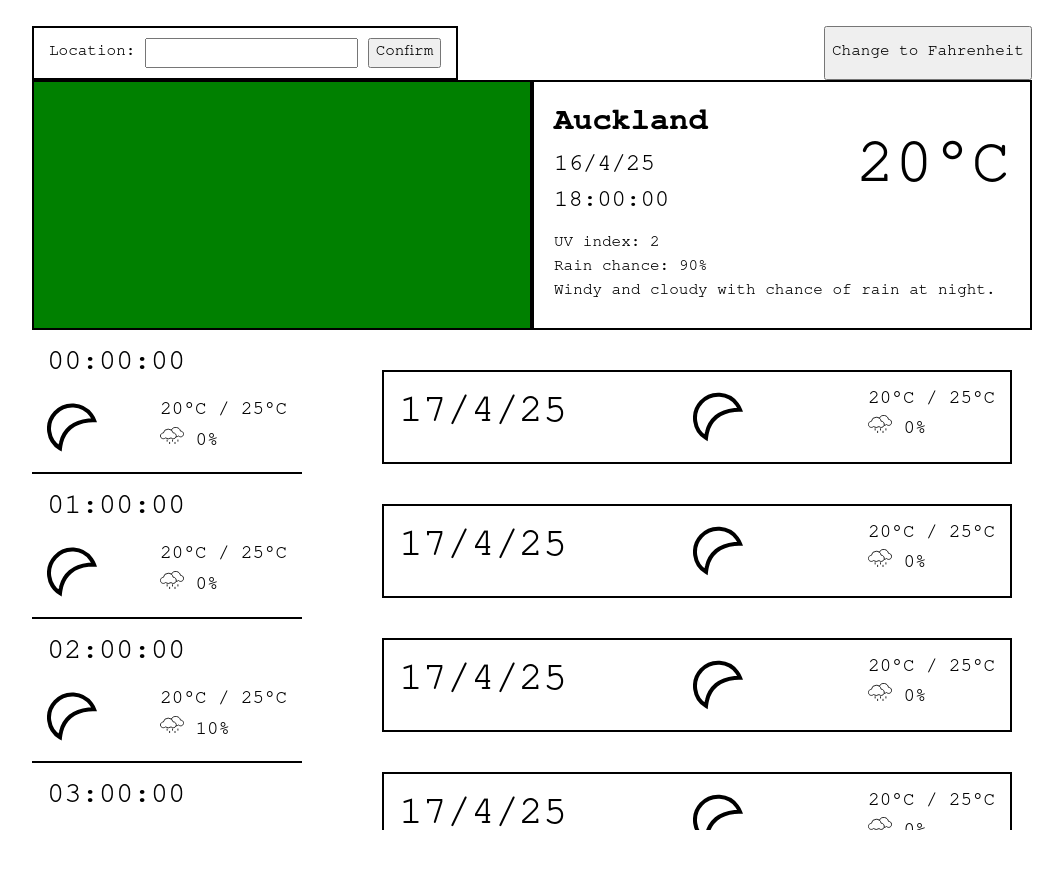
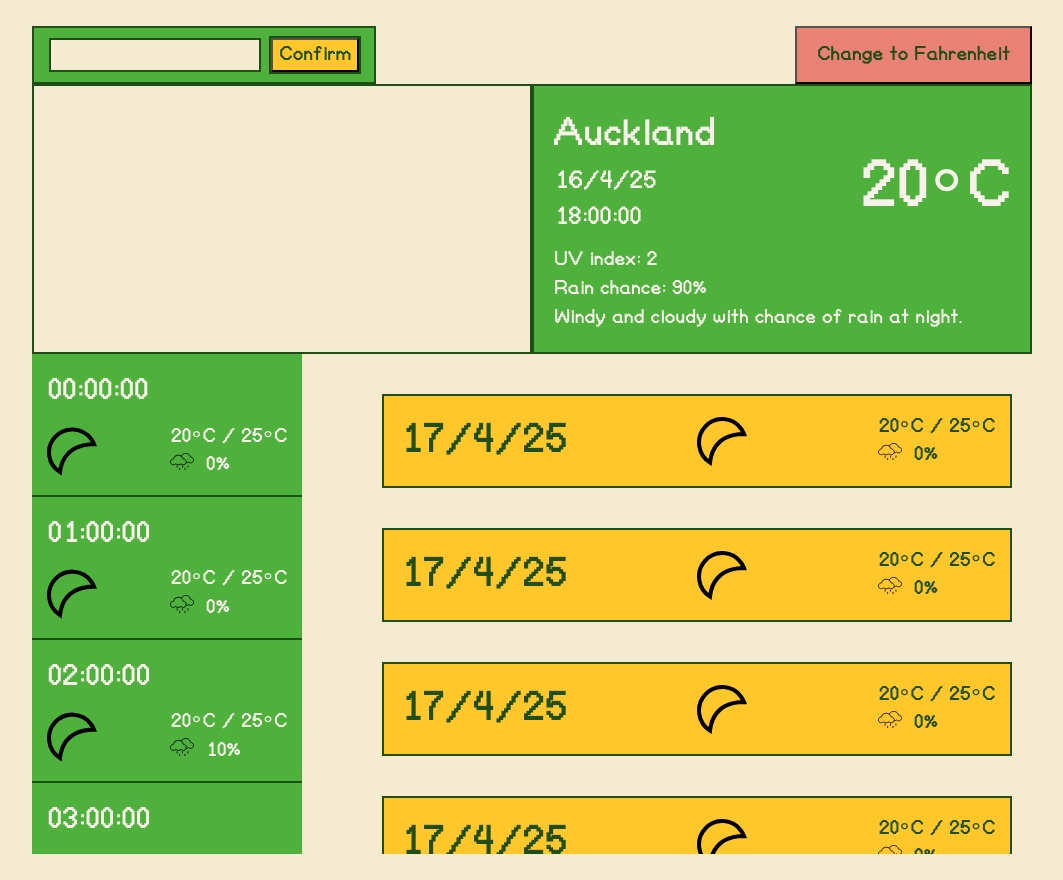
Before and after one commit to muahchee/weather-app, a website built with webpack: page src/template.html in a window 1280 px wide. Shown: the whole page, without its empty margins (108-1171 px from the left). Before the commit the page ends 855 px from the top, so only its background shows below. Built offline with nearby package versions, Linux system fonts and the light colour scheme.

Commit message:
add color

```diff
--- a/src/styles.css
+++ b/src/styles.css
@@ -1,3 +1,17 @@
+@font-face {
+  font-family: 'basiic';
+  src: url(./basiic.ttf);
+}
+
+@font-face {
+  font-family: 'yoster';
+  src: url(./yoster.ttf);
+}
+
+@font-face {
+  font-family: 'heartfont';
+  src: url(./heartfont.ttf);
+}
 /* reset */
 * {
   box-sizing: border-box;
@@ -38,12 +52,26 @@ h1, h2, h3, h4, h5, h6 {
 }
 
 /* main */
+* {
+  --lightest: #f7f3eb;
+  --light: #f5ebd1;
+  --dark: #4eb13c;
+  --darkest: #1f4e17;
+  --accent1: #ffc729;
+  --accent2: #e98274;
+
+}
+
 body {
   display: flex;
   justify-content: center;
 
   padding: 2vw;
-  font-family: 'Nimbus Mono PS', 'Courier New', monospace;
+  font-family: 'basiic', 'Nimbus Mono PS', 'Courier New', monospace;
+  font-size: 1.2rem;
+  font-weight: bold;
+  color: var(--darkest);
+  background-color: var(--light);
 }
 
 div.full-wrap {
@@ -56,11 +84,43 @@ div.full-wrap {
 div.top {
   display: flex;
   justify-content: space-between;
+  flex-wrap: wrap;
 }
 
 div.search-container {
-  border: 2px solid black;
+  border: 2px solid var(--darkest);
   padding: 10px 15px;
+  background-color: var(--dark);
+}
+
+form {
+  display: flex;
+  gap: 10px;
+  flex-wrap: wrap;
+}
+
+form input {
+  background-color: var(--light);
+  border: 2px solid var(--darkest);
+  padding: 0 10px;
+}
+
+form label {
+  color: var(--lightest);
+  font-weight: bold;
+  font-family: 'yoster', sans-serif;
+}
+
+form button {
+  background-color: var(--accent1);
+  color: var(--darkest);
+  outline: 2px solid var(--darkest);
+}
+
+div.top button.change-unit {
+background-color: var(--accent2);
+color: var(--darkest);
+padding: 10px 20px;
 }
 
 div.current-container {
@@ -70,16 +130,18 @@ div.current-container {
 
 .current-container .current-img {
   width: min(500px, 90vw);
-  background-color: green;
-  border: 2px solid black;
+  background-color: transparent;
+  border: 2px solid var(--darkest);
 
   /* temp */aspect-ratio: 1/0.5;
 
 }
 
 .current-container .current {
-  border: 2px solid black;
+  border: 2px solid var(--darkest);
   padding: 20px;
+  background-color: var(--dark);
+  color: var(--lightest);
 
   flex: 1;
 
@@ -114,6 +176,10 @@ div.bottom-containers {
   width: min(270px, 100%);
   height: 500px;
   overflow-y: scroll;
+
+  background-color: var(--dark);
+  color: var(--lightest);
+  scrollbar-color: var(--accent1) var(--dark);
 }
 
 .hour {
@@ -122,7 +188,7 @@ div.bottom-containers {
   gap: 10px;
 
   padding: 15px;
-  border-bottom: 2px solid black;
+  border-bottom: 2px solid var(--darkest);
 }
 
 .hour-time {
@@ -132,8 +198,6 @@ div.bottom-containers {
 .hour-info {
   display: flex;
   justify-content: space-between;
-
-  font-size: 1.2rem;
 }
 
 .hour-info img {
@@ -159,11 +223,13 @@ div.bottom-containers {
 .day {
   display: flex;
   justify-content: space-between;
+  align-items: center;
   gap: 10px;
 
   padding: 15px;
-  border: 2px solid black;
-  font-size: 1.2rem;
+  border: 2px solid var(--darkest);
+  background-color: var(--accent1);
+  /* color: var(--lightest); */
 }
 
 .day img {
--- a/src/template.html
+++ b/src/template.html
@@ -12,7 +12,7 @@
       <div class="top">
         <div class="search-container">
           <form action="">
-            <label for="location">Location: </label>
+            <!-- <label for="location">Location: </label> -->
             <input type="text" id="location" name="location" />
             <button type="submit">Confirm</button>
           </form>
```
Also changed, not shown: src/basiic.ttf (added), src/heartfont.ttf (added), src/yoster.ttf (added).
